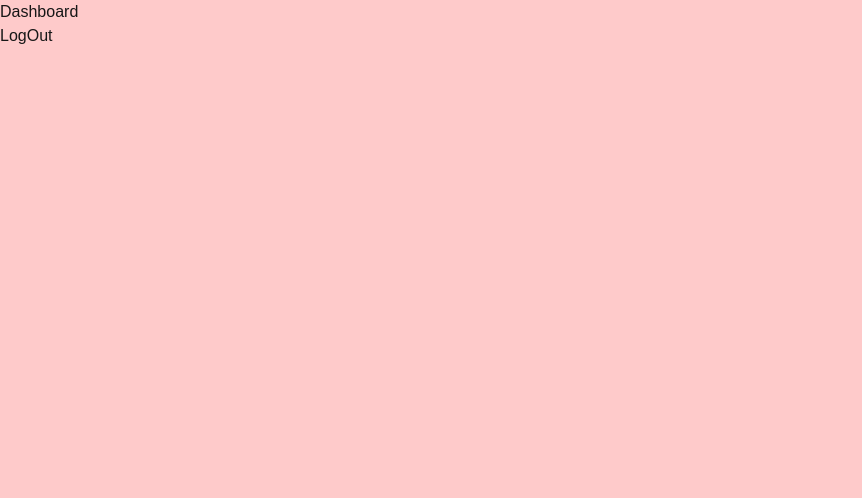
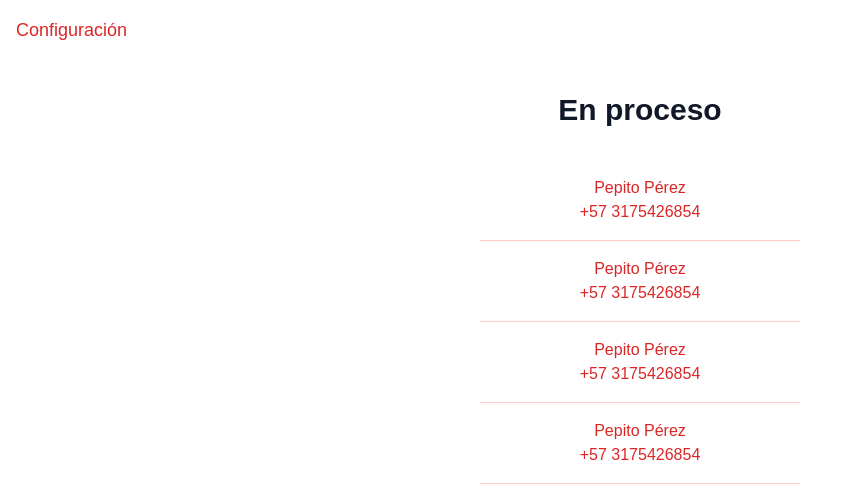
Before and after one commit to StrokeE-App/paramedic-app, a Next.js app: page /dashboard in a window 1280 px wide. Shown: the top 498 px of the page, without its empty margins (0-862 px from the left). Built offline with nearby package versions, Linux system fonts and the light colour scheme; no server answers; sample sign-in values are in the browser's storage.

Commit message:
feat: create dashboard view

```diff
--- a/app/dashboard/page.tsx
+++ b/app/dashboard/page.tsx
@@ -1,9 +1,10 @@
 'use client';
-import { useAuth } from '@/context/AuthContext';
-import { SignOut } from '@/firebase/config';
+import {EmergencyCard} from '@/components/EmergencyCard';
+import {useAuth} from '@/context/AuthContext';
+import {SignOut} from '@/firebase/config';
 
 export default function Dashboard() {
-  const { user } = useAuth();
+	const {user} = useAuth();
 
 	const handleLogOut = async () => {
 		try {
@@ -14,9 +15,23 @@ export default function Dashboard() {
 	};
 
 	return (
-    <div>
-      <h1>Dashboard</h1>
-      <button onClick={handleLogOut}>LogOut</button>
+		<main className="min-h-screen bg-white p-4">
+			{/* Header */}
+			<div className="flex items-center gap-2 text-red-600">
+				{/* <Settings className="w-8 h-8" /> */}
+				<span className="text-lg font-medium">Configuración</span>
 			</div>
+
+			{/* Main Content */}
+			<div className="mt-12 px-4 flex flex-col items-center w-full">
+				<h1 className="text-3xl font-bold text-gray-900 mb-8">En proceso</h1>
+
+				{/* Patient Information */}
+				<EmergencyCard />
+				<EmergencyCard />
+				<EmergencyCard />
+				<EmergencyCard />
+			</div>
+		</main>
 	);
 }
--- a/app/layout.tsx
+++ b/app/layout.tsx
@@ -1,7 +1,7 @@
 import type {Metadata} from 'next';
 import {Geist, Geist_Mono} from 'next/font/google';
 import './globals.css';
-import { AuthProvider } from '@/context/AuthContext';
+import {AuthProvider} from '@/context/AuthContext';
 
 const geistSans = Geist({
 	variable: '--font-geist-sans',
@@ -25,10 +25,8 @@ export default function RootLayout({
 }>) {
 	return (
 		<html lang="es">
-			<body className={`${geistSans.variable} ${geistMono.variable} antialiased bg-red-200`}>
-				<AuthProvider>
-					{children}
-				</AuthProvider>
+			<body className={`${geistSans.variable} ${geistMono.variable} antialiased`}>
+				<AuthProvider>{children}</AuthProvider>
 			</body>
 		</html>
 	);
--- /dev/null
+++ b/components/EmergencyCard.tsx
@@ -0,0 +1,10 @@
+export function EmergencyCard() {
+	return (
+		<>
+			<div className=" border-b border-red-200 py-4 w-full max-w-80 cursor-pointer">
+				<p className="text-center text-red-600 font-medium">Pepito Pérez</p>
+				<p className="text-center text-red-600">+57 3175426854</p>
+			</div>
+		</>
+	);
+}
```
Lines whose indentation alone changed are shown as unchanged.
